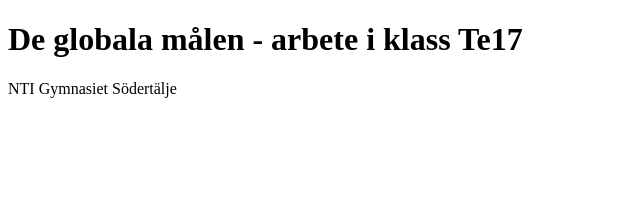
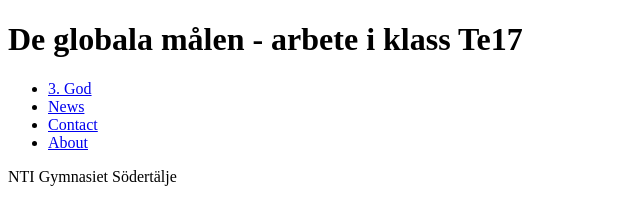
Before and after one commit to ntisod/te17-globala-malen, a plain HTML site: page index.html in a window 1280 px wide. Shown: the whole page, without its empty margins (0-640 px from the left). Drawn offline with Linux system fonts and the light colour scheme.

Commit message:
Lagt till navigeringslänkar

```diff
--- a/index.html
+++ b/index.html
@@ -10,8 +10,15 @@
     <header>
         <h1>De globala målen - arbete i klass Te17</h1>
     </header>
+    <nav>
+        <ul>
+            <li><a href="https://ntisod.github.io/te17-3-god-halsa-och-valbefinnande/">3. God </a></li>
+            <li><a href="https://ntisod.github.io/te17-7-hallbar-energi-for-alla/">News</a></li>
+            <li><a href="https://ntisod.github.io/te17-11-hallbara-stader-och-samhallen/">Contact</a></li>
+            <li><a href="https://ntisod.github.io/te17-14-hav-och-marina-resurser/">About</a></li>
+        </ul>
+    </nav>
     <main>
-
     </main>
     <footer>
         NTI Gymnasiet Södertälje
```
